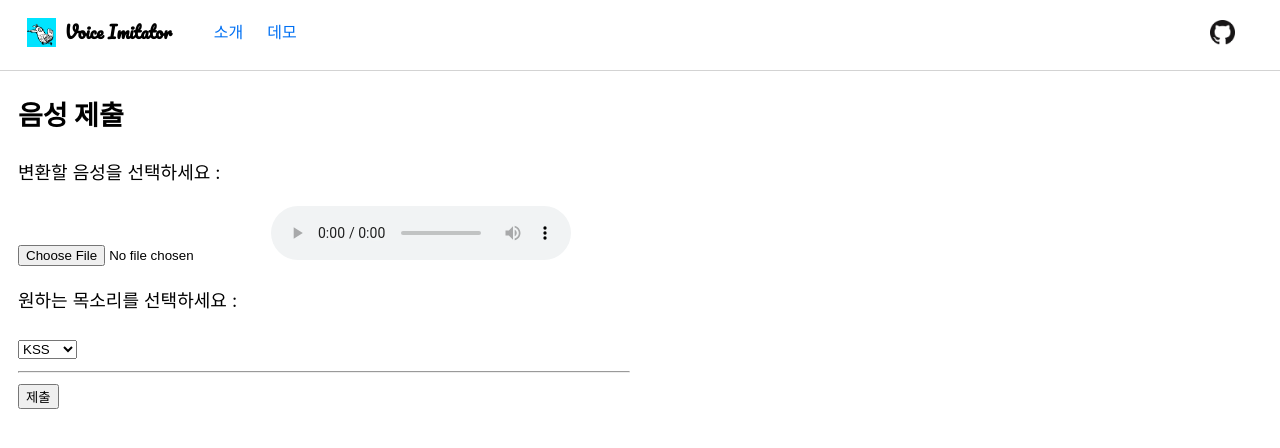
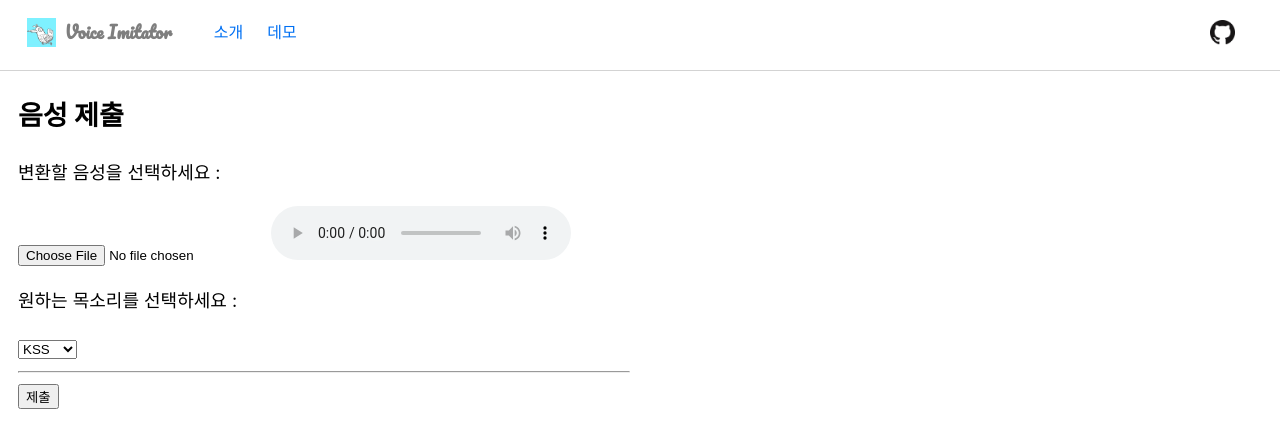
Before and after one commit to Verssae/mello-next, a Next.js app: page / in a window 1280 px wide. In both pictures the pointer is over the element "Voice Imitator". Shown: the top 448 px of the page. Built offline with nearby package versions, Linux system fonts and the light colour scheme; a web font is replaced by a local one.

Commit message:
add hover to main icon

```diff
--- a/components/layout.js
+++ b/components/layout.js
@@ -8,7 +8,7 @@ export const siteTitle = 'Mellotron STS website'
 export default function Layout({ children }) {
   return (
     <>
-      <navbar className={styles.navbar}>
+      <nav className={styles.navbar}>
         <Link href="/">
           <div className={styles.brand}>
             <img
@@ -33,7 +33,7 @@ export default function Layout({ children }) {
             alt="Github"
           />
         </a>
-      </navbar>
+      </nav>
       <div className={styles.container}>
         <Head>
           <meta name="description" content="Mellotron STS Website using Next.js" />
--- a/components/layout.module.css
+++ b/components/layout.module.css
@@ -20,10 +20,15 @@
   border-bottom: lightgray 1px solid;
 }
 
+
 .brand {
   display: flex;
 }
 
+.brand:hover {
+  cursor : pointer;
+  opacity: 0.5;
+}
 .brandName {
   font-size: 13pt;
   font-weight: bold;
```
